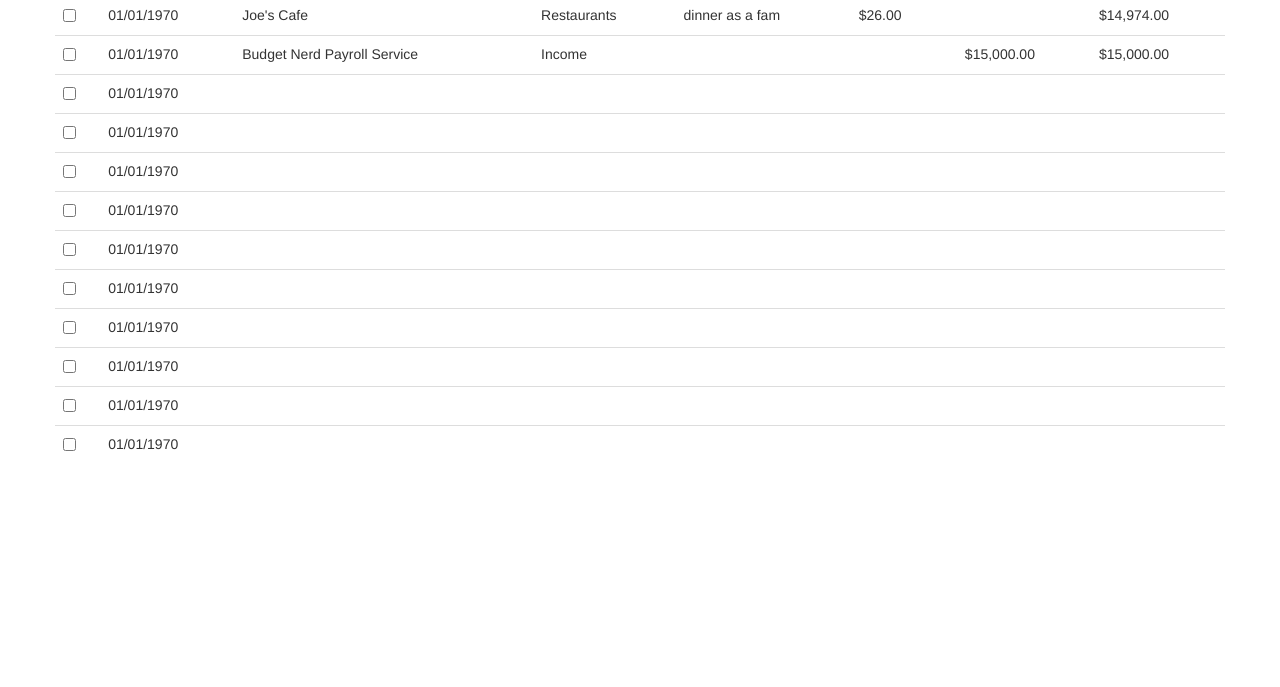
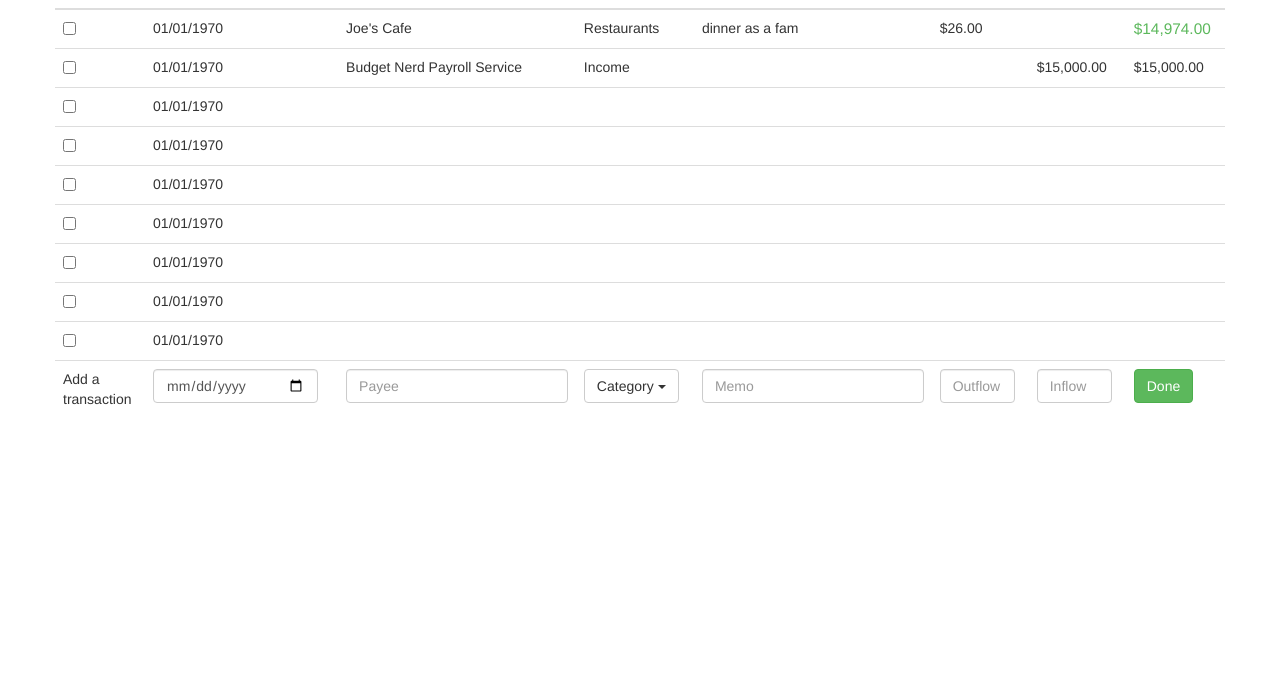
Before and after one commit to markobutler/ledger, a plain HTML site: page index.html in a window 1280 px wide. Shown: the part 113-800 px from the top of the page. Drawn offline with nearby package versions, Linux system fonts and the light colour scheme.

Commit message:
Finished first pass at ledger screen
Including a form for adding new transactions.

```diff
--- /dev/null
+++ b/css/ledger.css
@@ -0,0 +1,54 @@
+/*!
+	Styles for the ledger app.
+*/
+
+.ledger-screen {
+  display: block;
+  width: 165px;
+  height: 34px;
+  padding: 6px 12px;
+  font-size: 14px;
+  line-height: 1.42857143;
+  color: #555;
+  background-color: #fff;
+  background-image: none;
+  border: 1px solid #ccc;
+  border-radius: 4px;
+  -webkit-box-shadow: inset 0 1px 1px rgba(0, 0, 0, .075);
+          box-shadow: inset 0 1px 1px rgba(0, 0, 0, .075);
+  -webkit-transition: border-color ease-in-out .15s, -webkit-box-shadow ease-in-out .15s;
+       -o-transition: border-color ease-in-out .15s, box-shadow ease-in-out .15s;
+          transition: border-color ease-in-out .15s, box-shadow ease-in-out .15s;
+}
+.ledger-screen:focus {
+  border-color: #66afe9;
+  outline: 0;
+  -webkit-box-shadow: inset 0 1px 1px rgba(0,0,0,.075), 0 0 8px rgba(102, 175, 233, .6);
+          box-shadow: inset 0 1px 1px rgba(0,0,0,.075), 0 0 8px rgba(102, 175, 233, .6);
+}
+.ledger-screen::-moz-placeholder {
+  color: #ccc;
+  opacity: 1;
+}
+.ledger-screen:-ms-input-placeholder {
+  color: #ccc;
+}
+.ledger-screen::-webkit-input-placeholder {
+  color: #ccc;
+}
+.ledger-screen[disabled],
+.ledger-screen[readonly],
+fieldset[disabled] .ledger-screen {
+  cursor: not-allowed;
+  background-color: #eee;
+  opacity: 1;
+}
+textarea.ledger-screen {
+  height: auto;
+}
+
+
+td.current-balance {
+	color: #5cb85c;
+	font-size: 110%;
+}
--- a/index.html
+++ b/index.html
@@ -4,10 +4,11 @@
     <meta charset="utf-8">
     <meta http-equiv="X-UA-Compatible" content="IE=edge">
     <meta name="viewport" content="width=device-width, initial-scale=1">
-    <title>Bootstrap 101 Template</title>
+    <title>Ledger screen</title>
 
     <!-- Bootstrap -->
     <link href="css/bootstrap.min.css" rel="stylesheet">
+    <link href="css/ledger.css" rel="stylesheet">
 
     <!-- HTML5 shim and Respond.js for IE8 support of HTML5 elements and media queries -->
     <!-- WARNING: Respond.js doesn't work if you view the page via file:// -->
@@ -19,7 +20,8 @@
   <body>
 		<div class="container">
 			<div class="row">
-			<h1>Ledger</h1>
+			<h2>Ledger</h2>
+			<a href="#new-transaction" class="">Add a transaction</a>
 			<table class="table">
 				<thead>
 					<tr>
@@ -32,7 +34,9 @@
 						<th>Inflow</th>
 						<th>Balance</th>
 					</tr>
-					<tr>
+				</thead>
+				<tbody>
+					<tr class="pending">
 						<td><input type="checkbox"></td>
 						<td>01/01/1970</td>
 						<td>Joe's Cafe</td>
@@ -40,7 +44,7 @@
 						<td>dinner as a fam</td>
 						<td>$26.00</td>
 						<td></td>
-						<td>$14,974.00</td>
+						<td class="current-balance">$14,974.00</td>
 					</tr>
 					<tr>
 						<td><input type="checkbox"></td>
@@ -101,15 +105,6 @@
 						<td></td>
 						<td></td>
 						<td></td>
-					<tr>
-						<td><input type="checkbox"></td>
-						<td>01/01/1970</td>
-						<td></td>
-						<td></td>
-						<td></td>
-						<td></td>
-						<td></td>
-						<td></td>
 					</tr>
 					<tr>
 						<td><input type="checkbox"></td>
@@ -132,27 +127,38 @@
 						<td></td>
 					</tr>
 					<tr>
-						<td><input type="checkbox"></td>
-						<td>01/01/1970</td>
-						<td></td>
-						<td></td>
-						<td></td>
-						<td></td>
-						<td></td>
-						<td></td>
+						<td>Add a<br>transaction</td>
+						<td><input type="date" class="ledger-screen"></td>
+						<td><input type="text" class="form-control" placeholder="Payee"></td>
+						<td>
+							<div class="dropdown">
+								  <button class="btn btn-default dropdown-toggle" type="button" id="dropdownMenu1" data-toggle="dropdown" aria-expanded="true">
+								    Category
+								    <span class="caret"></span>
+								  </button>
+								  <ul class="dropdown-menu" role="menu" aria-labelledby="dropdownMenu1">
+								    <li role="presentation"><a role="menuitem" tabindex="-1" href="#">Action</a></li>
+								    <li role="presentation"><a role="menuitem" tabindex="-1" href="#">Another action</a></li>
+								    <li role="presentation"><a role="menuitem" tabindex="-1" href="#">Something else here</a></li>
+								    <li role="presentation"><a role="menuitem" tabindex="-1" href="#">Separated link</a></li>
+								    <li role="presentation"><a role="menuitem" tabindex="-1" href="#">Action</a></li>
+								    <li role="presentation"><a role="menuitem" tabindex="-1" href="#">Another action</a></li>
+								    <li role="presentation"><a role="menuitem" tabindex="-1" href="#">Something else here</a></li>
+								    <li role="presentation"><a role="menuitem" tabindex="-1" href="#">Separated link</a></li>
+								    <li role="presentation"><a role="menuitem" tabindex="-1" href="#">Action</a></li>
+								    <li role="presentation"><a role="menuitem" tabindex="-1" href="#">Another action</a></li>
+								    <li role="presentation"><a role="menuitem" tabindex="-1" href="#">Something else here</a></li>
+								    <li role="presentation"><a role="menuitem" tabindex="-1" href="#">Separated link</a></li>
+								  </ul>
+							</div>
+						</td>
+						<td><input type="text" class="form-control" placeholder="Memo"></td>
+						<td><input type="text" class="form-control" style="width:75px" placeholder="Outflow"></td>
+						<td><input type="text" class="form-control" style="width:75px" placeholder="Inflow"></td>
+						<td><button class="btn btn-success">Done</button></td>
 					</tr>
-					<tr>
-						<td><input type="checkbox"></td>
-						<td>01/01/1970</td>
-						<td></td>
-						<td></td>
-						<td></td>
-						<td></td>
-						<td></td>
-						<td></td>
-					</tr>
-				</thead>
 			</table>
+			<a name="new-transaction"></a>
 			</div><!--.row-->
 		</div><!--.container-->
 
```
